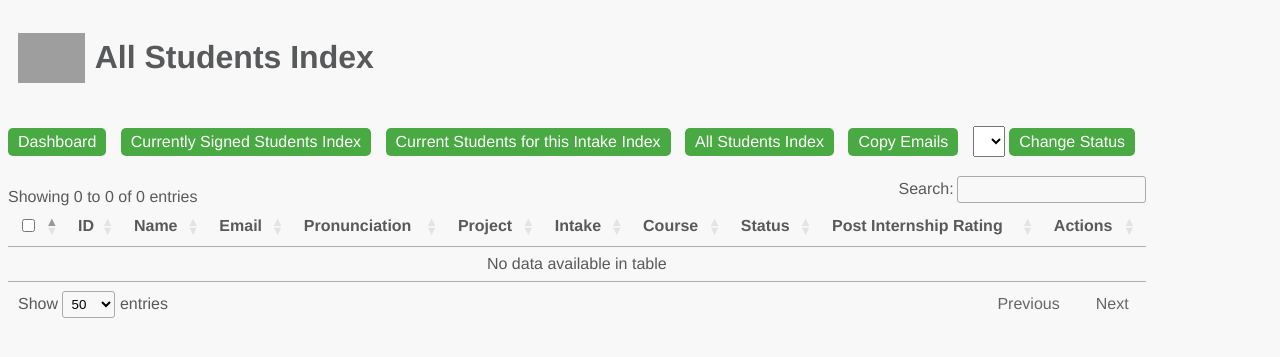
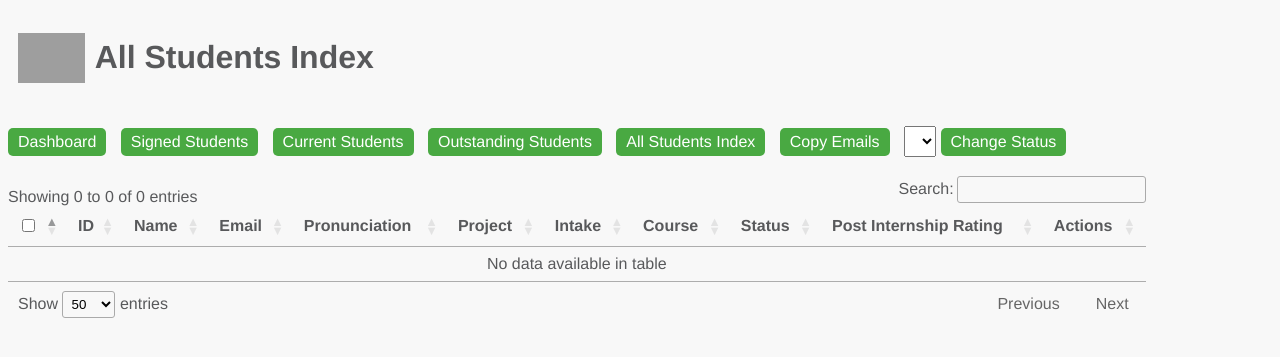
Before and after one commit to WEHI-RCPStudentInternship/student-intern-organiser, a Flask app: page / in a window 1280 px wide. Shown: the top 357 px of the page. Run offline with Flask 3, Linux system fonts and the light colour scheme; data that the repository does not hold is empty; some libraries are stand-ins or nearby versions; grey boxes are pictures that could not be loaded.

Commit message:
Added outstanding students

```diff
--- a/app.py
+++ b/app.py
@@ -15,9 +15,6 @@ def index_current_intake():
     cursor.execute('SELECT * FROM Statuses')
     statuses = cursor.fetchall()
 
-    rows_to_extract = [1,2,3,4,5,6,7,8,9, 10,11,12,13]
-    current_statuses_list = [row[1] for row in statuses if row[0] in rows_to_extract]
-
     cursor.execute('SELECT name FROM Intakes where current = "yes"')
     intake_current = cursor.fetchall()[0][0]
 
@@ -31,6 +28,38 @@ def index_current_intake():
     # Close the database connection
     conn.close()
     title_of_page = "Current Students for this Intake Students"
+    return render_template('index.html', students=students,statuses=statuses,title_of_page=title_of_page)
+
+@app.route('/outstanding')
+def index_outstanding():
+    # Connect to the SQLite database
+    conn = sqlite3.connect('student_intern_data/student_intern_data.db')
+    cursor = conn.cursor()
+
+    # Retrieve student data from the database
+    cursor.execute('SELECT * FROM Statuses')
+    statuses = cursor.fetchall()
+
+    rows_to_extract = [1,2,3,4,5,6,7,8,19,21]
+    current_statuses_list = [row[1] for row in statuses if row[0] in rows_to_extract]
+
+    # Retrieve student data from the database
+    # Prepare the SQL query with a placeholder for the statuses filter
+    query = '''
+        SELECT intern_id, full_name, email, pronunciation, project, intake, course, status, post_internship_summary_rating_internal
+        FROM Students
+        WHERE status IN ({})
+    '''.format(','.join(['?'] * len(current_statuses_list)))
+
+    # Execute the query with the statuses list
+    cursor.execute(query, current_statuses_list)
+
+    students = cursor.fetchall()
+
+
+    # Close the database connection
+    conn.close()
+    title_of_page = "Outstanding Students"
     return render_template('index.html', students=students,statuses=statuses,title_of_page=title_of_page)
 
 
--- a/templates/index.html
+++ b/templates/index.html
@@ -66,8 +66,9 @@
     </div>
     <div class="top_links">
         <a href="/dashboard">Dashboard</a>
-        <a href="/current">Currently Signed Students Index</a>
-        <a href="/current_intake">Current Students for this Intake Index</a>
+        <a href="/current">Signed Students</a>
+        <a href="/current_intake">Current Students</a>
+        <a href="/outstanding">Outstanding Students</a>
         <a href="/">All Students Index</a>
         <a href="#" id="copyEmailsBtn">Copy Emails</a>
         <select id="statusDropdown">
```
